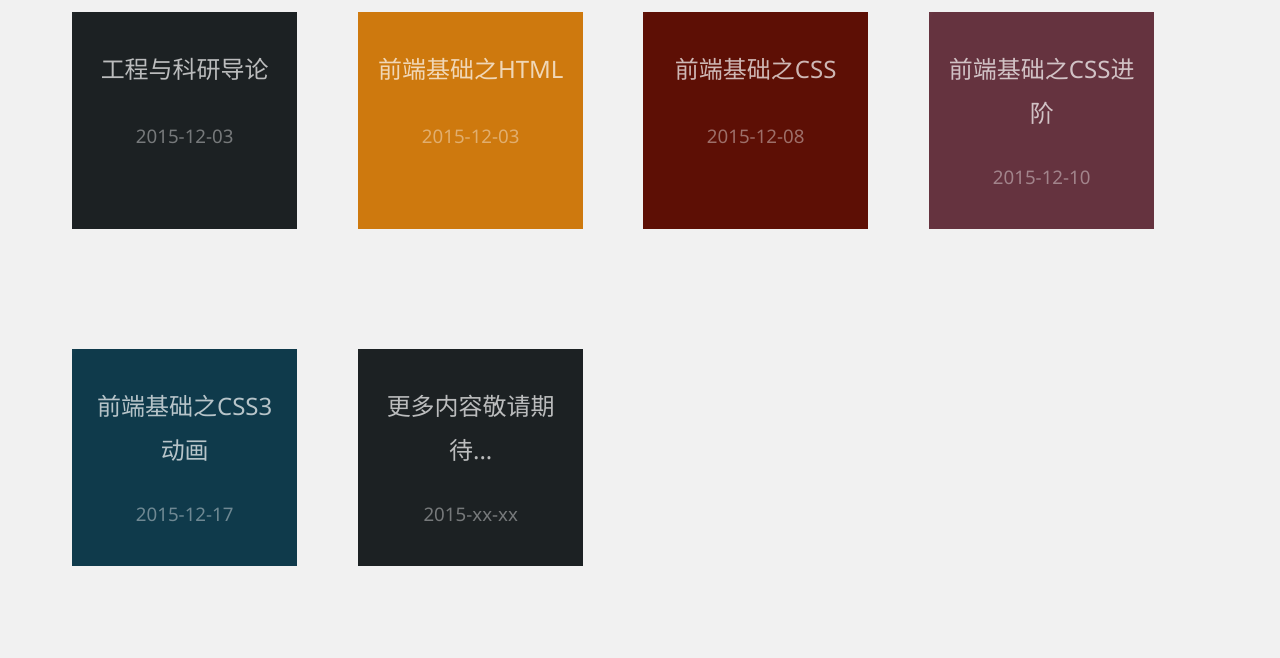
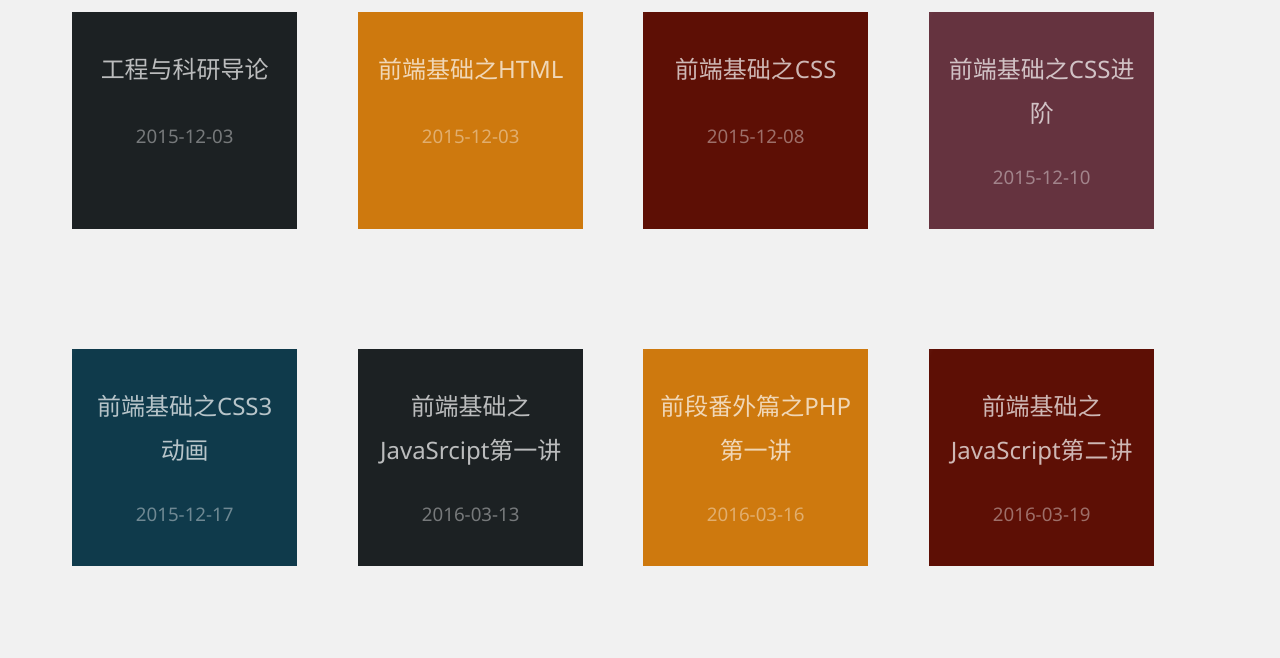
Before and after one commit to SIPC115/sharing, a plain HTML site: page index.html in a window 1280 px wide. Shown: the part 142-800 px from the top of the page. Drawn offline with Linux system fonts and the light colour scheme.

Commit message:
Update index.html

```diff
--- a/index.html
+++ b/index.html
@@ -85,6 +85,27 @@
                     <i></i>
                 </li>
                 <li class="box">
+                    <a href="./share/course-6/index.html">
+                        <h2 class="title">前端基础之JavaSrcipt第一讲</h2>
+                        <h3 class="subtitle">2016-03-13</h3>
+                    </a>
+                    <i></i>
+                </li>
+                <li class="box">
+                    <a href="./share/course-7/index.html">
+                        <h2 class="title">前段番外篇之PHP第一讲</h2>
+                        <h3 class="subtitle">2016-03-16</h3>
+                    </a>
+                    <i></i>
+                </li>
+                <li class="box">
+                    <a href="./share/course-8/index.html">
+                        <h2 class="title">前端基础之JavaScript第二讲</h2>
+                        <h3 class="subtitle">2016-03-19</h3>
+                    </a>
+                    <i></i>
+                </li>
+                <li class="box">
                     <a href="#">
                         <h2 class="title">更多内容敬请期待...</h2>
                         <h3 class="subtitle">2015-xx-xx</h3>
```
